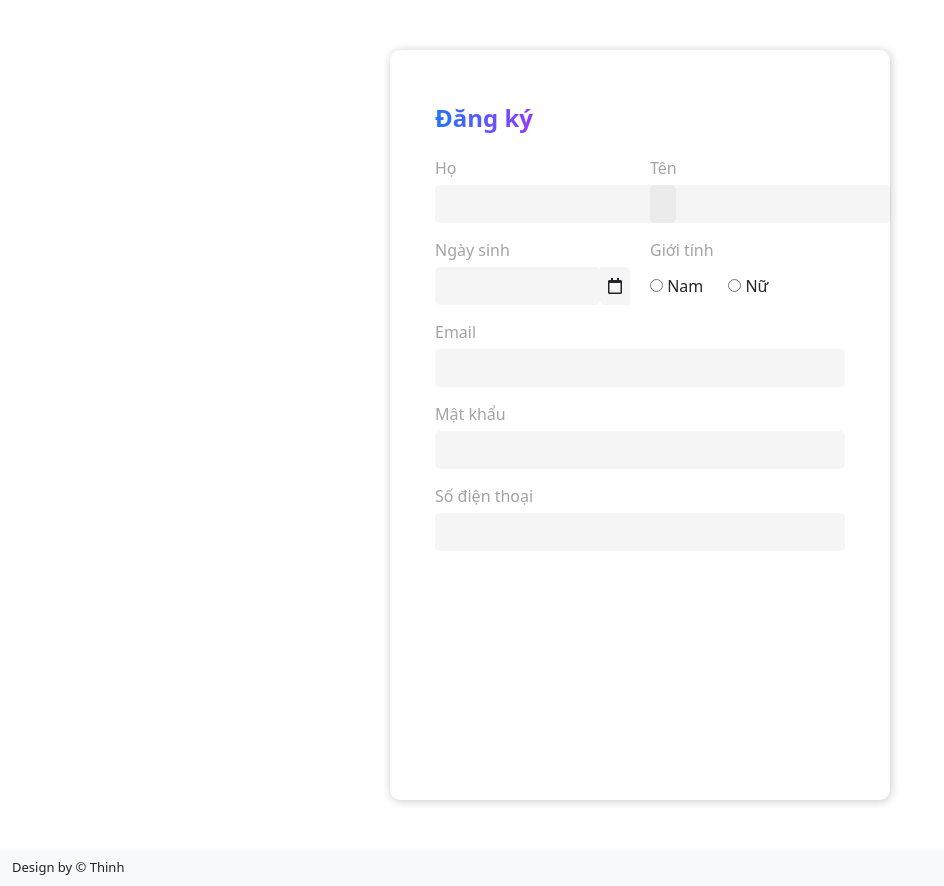
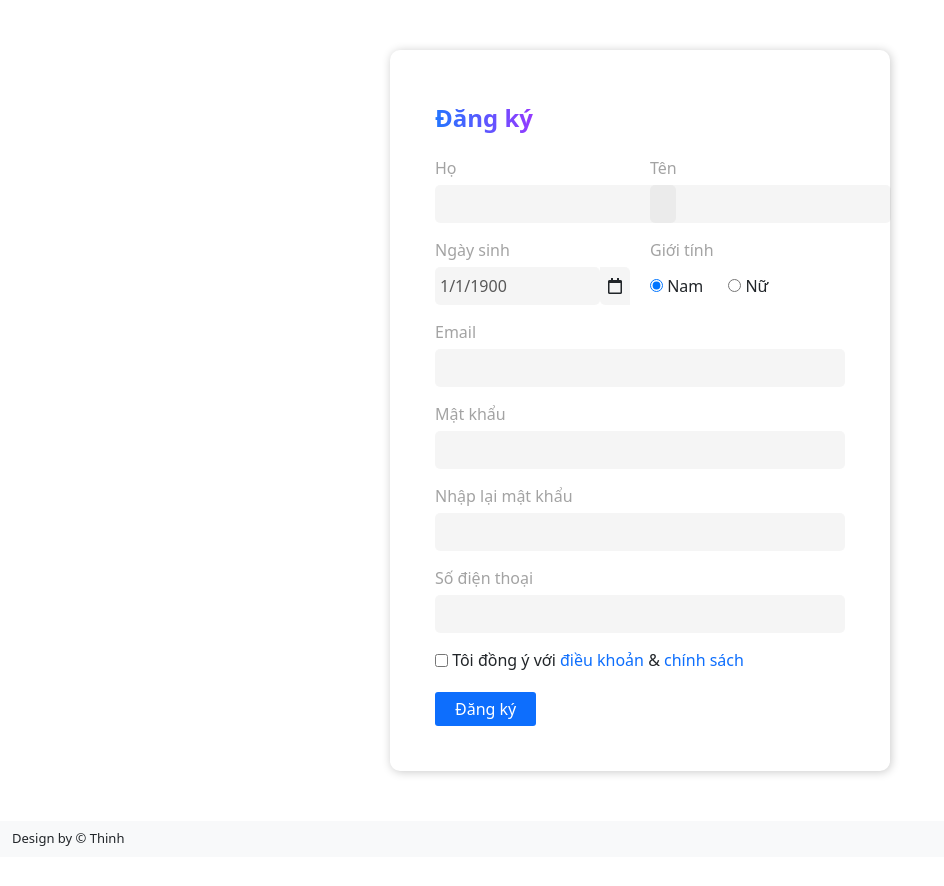
Before and after one commit to dopagovn/learning, a PHP site: page /register.php in a window 1280 px wide. Shown: the whole page, without its empty margins (0-944 px from the left). After the commit the page ends 846 px from the top, so only its background shows below. Run offline with PHP 8.4, Linux system fonts and the light colour scheme.

Commit message:
tiep tuc lam register

```diff
--- a/frontend/registerStyle.css
+++ b/frontend/registerStyle.css
@@ -4,6 +4,7 @@
 }
 :root{
     --gray: rgb(201, 201, 201);
+    --blue: #0d6efd;
 }
 .footer{
     position: relative;
@@ -17,8 +18,8 @@
 }
 .container{
     width: 500px;
-    height: 750px;
     padding: 50px 45px;
+    padding-bottom: 30px;
     margin: 50px auto;
     border: none;
     border-radius: 10px;
@@ -86,3 +87,28 @@
 .register .register__row .gender input{
     cursor: pointer;
 }
+.register .register__row--1 .cb-policy{
+    cursor: pointer;
+    transform: translateY(1px);
+}
+.register .register__row--1 span > a{
+    cursor: pointer;
+    color: var(--blue);
+}
+.register .register__row--1 span > a:hover{
+    color: var(--blue);
+    opacity: .8;
+    transition: .3s;
+}
+.register .register__row--1 .agree{
+    outline: none;
+    border: none;
+    color: white;
+    background-color: var(--blue);
+    padding: 5px 20px;
+    border-radius: 3px;
+    margin-top: 5px;
+}
+.register .register__row--1 .agree:hover{
+    filter: brightness(105%);
+}
--- a/register.php
+++ b/register.php
@@ -21,15 +21,18 @@
             <div>
                 <p class="title">Ngày sinh</p>
                 <div class="birthday">
-                    <input class="textbox" type="text">
+                    <input class="textbox" type="text" value="1/1/1900">
                     <p class="birthday__calendar"><i class="far fa-calendar"></i></p>
+                </div>
+                <div class="date-picker">
+
                 </div>
             </div>
             <div>
                 <p class="title">Giới tính</p>
                 <div class="gender">
                     <p>
-                        <input type="radio" name="gender" value="male"> <span>Nam</span>
+                        <input type="radio" name="gender" value="male" checked> <span>Nam</span>
                     </p>
                     <p>
                         <input type="radio" name="gender" value="female"> <span>Nữ</span>
@@ -46,7 +49,13 @@
         <div class="register__row register__row--1">
             <div>
                 <p class="title">Mật khẩu</p>
-                <input class="textbox" type="text">
+                <input class="textbox" type="password">
+            </div>
+        </div>
+        <div class="register__row register__row--1">
+            <div>
+                <p class="title">Nhập lại mật khẩu</p>
+                <input class="textbox" type="password">
             </div>
         </div>
         <div class="register__row register__row--1">
@@ -55,6 +64,16 @@
                 <input class="textbox" type="text">
             </div>
         </div>
+        <div class="register__row register__row--1">
+            <div>
+                <input class="cb-policy" type="checkbox" name="agreenPolicy"><span> Tôi đồng ý với <a>điều khoản</a> & <a>chính sách</a></span>
+            </div>
+        </div>
+        <div class="register__row register__row--1">
+            <div>
+                <button type="submit" class="agree">Đăng ký</button>
+            </div>
+        </div>
     </form>
 </div>
 <?php load_footer(); ?>
```
